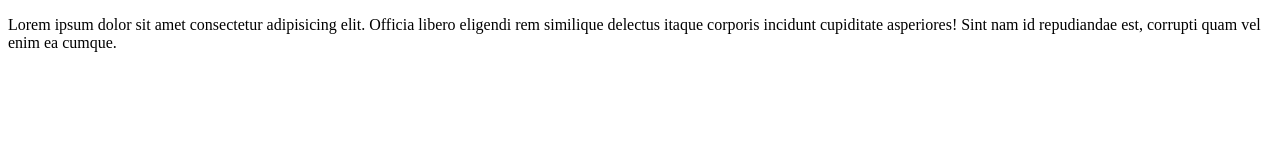
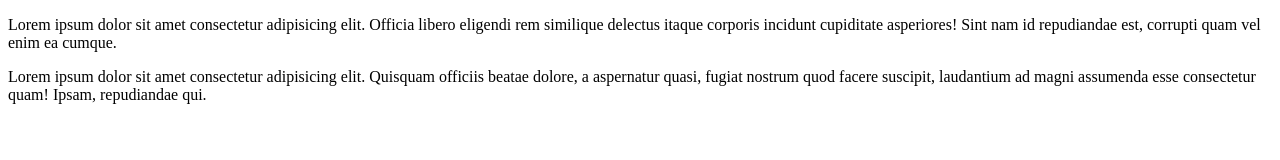
Before and after one commit to namasayasuardi/projek-web, a plain HTML site: page index.html in a window 1280 px wide. Drawn offline with Linux system fonts and the light colour scheme.

Commit message:
menambahkan paragrah ke dua

```diff
--- a/index.html
+++ b/index.html
@@ -8,5 +8,6 @@
 </head>
 <body>
     <p>Lorem ipsum dolor sit amet consectetur adipisicing elit. Officia libero eligendi rem similique delectus itaque corporis incidunt cupiditate asperiores! Sint nam id repudiandae est, corrupti quam vel enim ea cumque.</p>
+    <p>Lorem ipsum dolor sit amet consectetur adipisicing elit. Quisquam officiis beatae dolore, a aspernatur quasi, fugiat nostrum quod facere suscipit, laudantium ad magni assumenda esse consectetur quam! Ipsam, repudiandae qui.</p>
 </body>
 </html>
```
